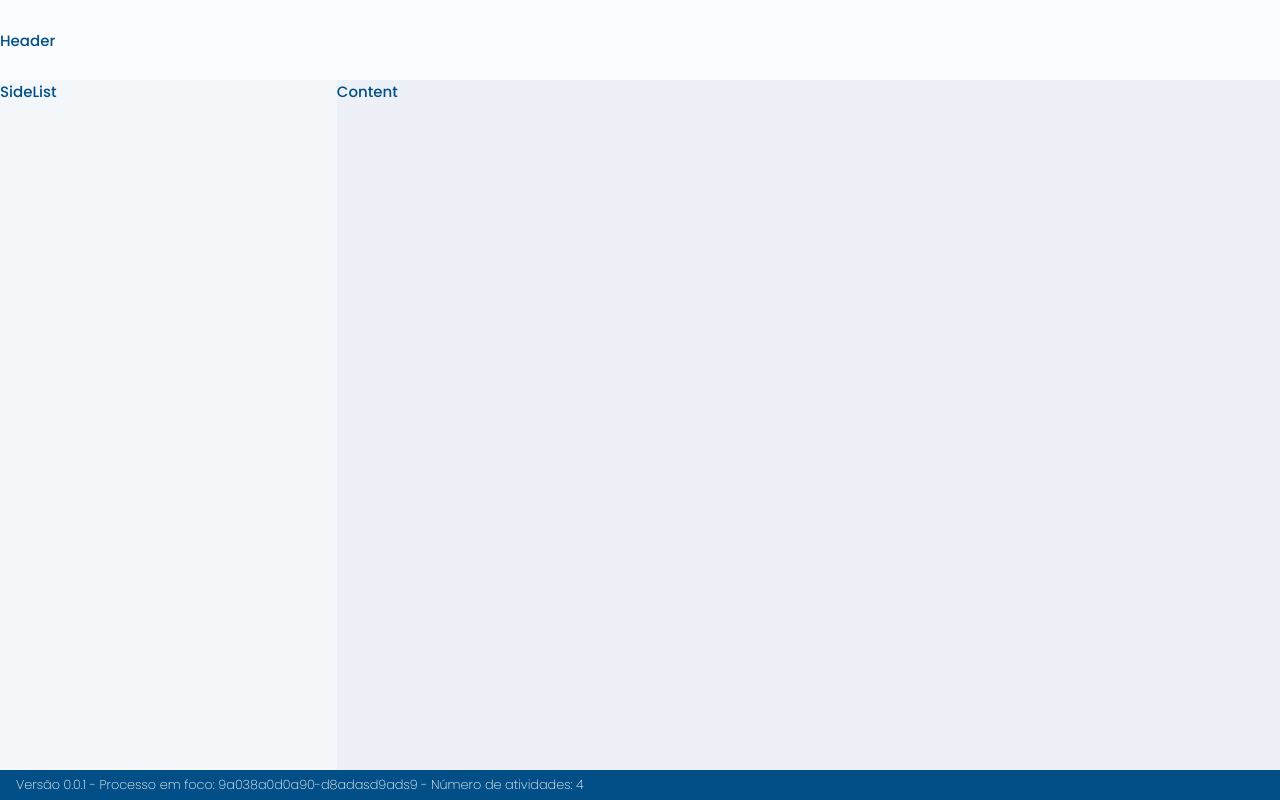
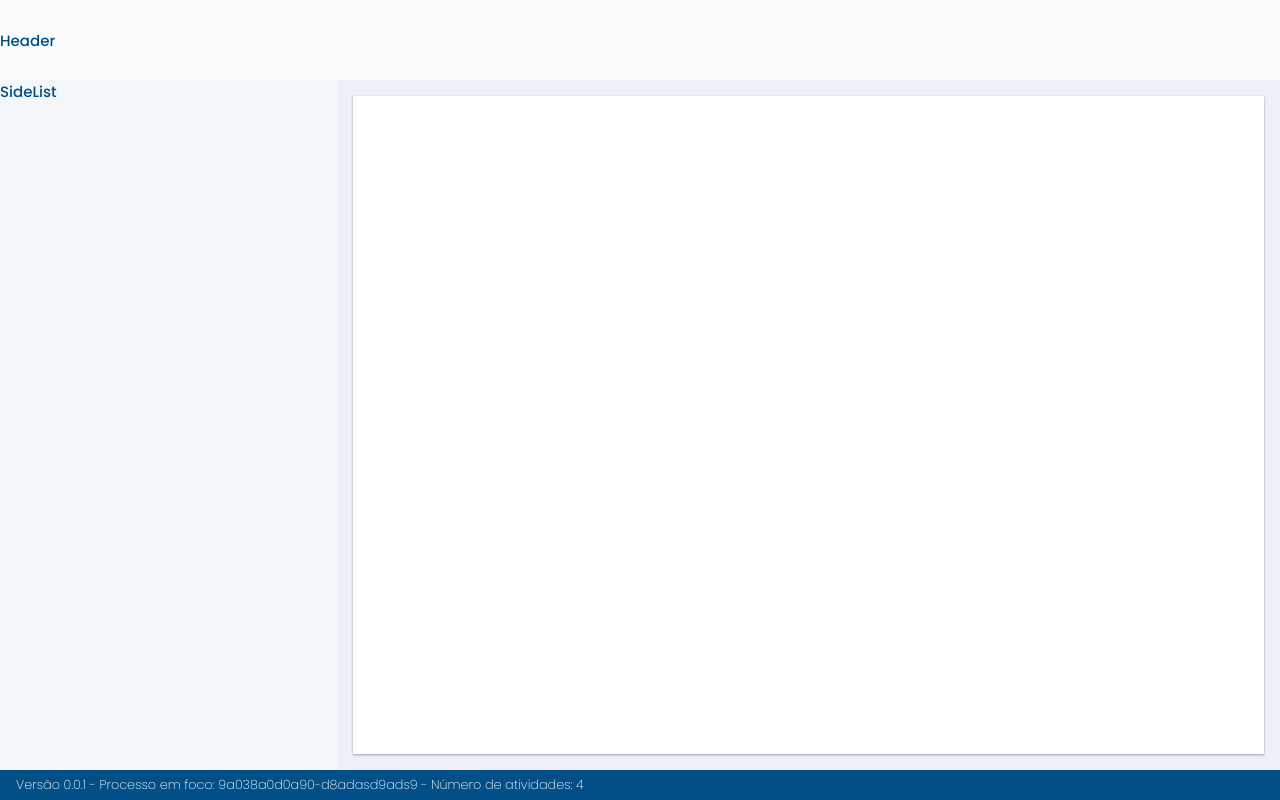
Before and after one commit to flow-build/operations-desk, a React (Create React App) app: page /dashboard in a window 1280 px wide. Built offline with nearby package versions, Linux system fonts and the light colour scheme.

Commit message:
Content pane created

```diff
--- a/src/pages/Dashboard/components/Content/index.js
+++ b/src/pages/Dashboard/components/Content/index.js
@@ -8,5 +8,9 @@ interface Props extends HTMLAttributes<HTMLElement> {
 }
 
 export const Content: React.FC<Props> = ({ gridArea, ...props }) => {
-  return <S.Container gridArea={gridArea}>Content</S.Container>;
+  return (
+    <S.Container gridArea={gridArea}>
+      <S.Pane></S.Pane>
+    </S.Container>
+  );
 };
--- a/src/pages/Dashboard/components/Content/styles.js
+++ b/src/pages/Dashboard/components/Content/styles.js
@@ -4,4 +4,21 @@ import { colors } from '../../../../styles';
 export const Container = styled.main`
   grid-area: ${(props) => props.gridArea};
   background-color: ${colors.Gray};
+
+  overflow: auto;
+
+  padding: 1rem;
 `;
+
+export const Pane = styled.div`
+  width: 100%;
+  height: 100%;
+
+  overflow: auto;
+
+  padding: 1rem;
+
+  background-color: #fff;
+
+  box-shadow: 0 1px 3px rgba(0, 0, 0, 0.12), 0 1px 2px rgba(0, 0, 0, 0.24);
+`;
```
